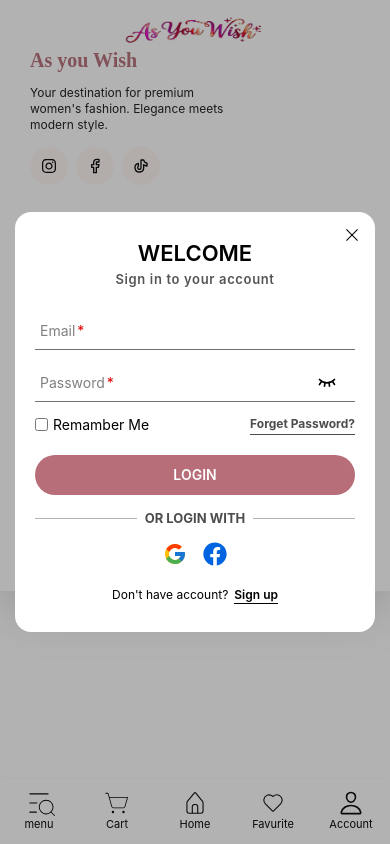
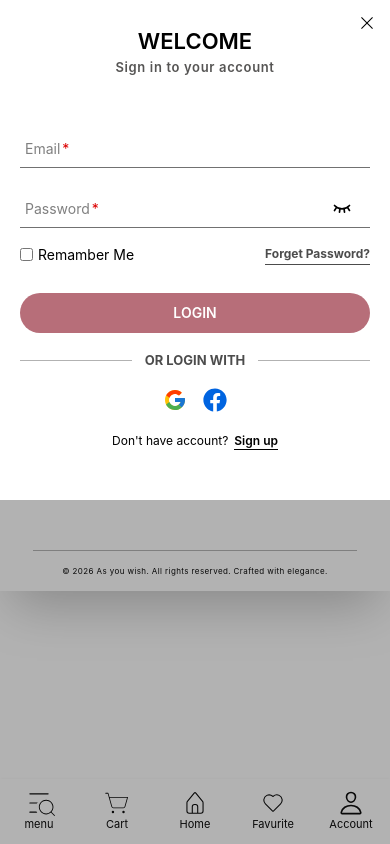
Before and after one commit to aj-codes-hub/AsYouWish, a React (Vite) app: page /product-detail in a window 390 px wide. Both pictures are taken after a click on the element "Account". Built offline with nearby package versions, Linux system fonts and the light colour scheme.

Commit message:
update UX/UI

```diff
--- a/src/Auth/loginModal.tsx
+++ b/src/Auth/loginModal.tsx
@@ -30,8 +30,8 @@ const handleOpenSignupModel = () => {
     </div>
 
 
-     <div className={`bg-white absolute left-1/2 -translate-y-1/2 -translate-x-1/2 py-[25px] px-[20px]
-                       rounded-2xl sm:w-[360px] max-w-[360px] w-[95%] login-entry`}>
+     <div className={`bg-white absolute left-1/2 sm:-translate-y-1/2 -translate-x-1/2 py-[25px] px-[20px]
+                       sm:rounded-2xl sm:w-[360px] sm:max-w-[360px] sm:w-[95%] w-full top-0 sm:top-1/2 login-entry`}>
 
 
      <div  onClick={() => hideLoginModal(false)}
@@ -48,7 +48,7 @@ const handleOpenSignupModel = () => {
 
         <form action="">
 
-          <div className='mt-[20px] flex flex-col gap-3'>
+          <div className='sm:mt-[20px] mt-[50px] flex flex-col sm:gap-3 gap-5'>
           <Input type='email'
                  value={email}
                  name='email'
@@ -68,7 +68,7 @@ const handleOpenSignupModel = () => {
 
           </div>
 
-        <div className='flex my-[12px]'>
+        <div className='flex sm:my-[12px] my-[16px]'>
             <input type="checkbox" className='cursor-pointer'/>
             <p className='ml-[5px] text-[14px]'>Remamber Me</p>
             <a href="#"
@@ -78,11 +78,11 @@ const handleOpenSignupModel = () => {
         </div>
 
          <button type='submit'
-                 className='mt-[8px] bg-primary w-full cursor-pointer rounded-full text-white font-semibold text-[14px] h-[40px]'>
+                 className='sm:mt-[8px] mt-[12px] bg-primary w-full cursor-pointer rounded-full text-white font-semibold text-[14px] h-[40px]'>
              LOGIN
          </button>
 
-         <div className='flex justify-between items-center my-[14px]'>
+         <div className='flex justify-between items-center sm:my-[14px] my-[18px]'>
 
           <div className='border-b w-[32%] border-black/30'/>
           <h2 className='text-[13px] text-black/70 font-bold'>
--- a/src/Auth/signupModal.tsx
+++ b/src/Auth/signupModal.tsx
@@ -35,8 +35,8 @@ const handleOpenSignInModel = () => {
     </div>
 
 
-     <div className='bg-white absolute top-1/2 left-1/2 -translate-y-1/2 -translate-x-1/2 py-[25px]
-                       rounded-2xl sm:w-[360px] max-w-[360px] w-[95%] signup-entry'>
+     <div className='bg-white absolute sm:top-1/2 top-0 left-1/2 sm:-translate-y-1/2 -translate-x-1/2 py-[25px]
+                       sm:rounded-2xl sm:w-[360px] sm:max-w-[360px] sm:w-[95%] w-full signup-entry'>
      <div  onClick={() => hideSignUpModal(false)}
            className='absolute top-[0px] right-[0px] cursor-pointer text-black p-[15px]'>
       <RxCross1 />
--- a/src/index.css
+++ b/src/index.css
@@ -96,7 +96,7 @@ h1{
 
   .addToCartAnimation {
    animation: CartAnimation 1s ease-in-out;
-   top: 50%;
+   top: 0%;
    font-size: 0px;
    left: 50%;
    transform: translate(-50%, -50%);
@@ -280,10 +280,12 @@ h1{
   opacity: 1;
 }
 
-.login-entry {
+
+@media (min-width: 638px) {
+
+  .login-entry {
     animation:loginEntry .3s ease-in;
     height: 420px;
-    top: 50%;
     overflow: hidden;
 }
 
@@ -302,14 +304,48 @@ h1{
   }
   100%{
     height: 420px;
-    top: 50%;
+    top:50%;
   }
 }
+
+}
+
+
+@media (max-width: 637px) {
+
+  .login-entry {
+    animation:loginEntry .4s ease-in;
+    height: 500px;
+    overflow: hidden;
+}
+
+@keyframes  loginEntry{
+  0%{
+    height: 0px;
+    top: 0%;
+  }
+  50%{
+    height: 420px;
+    top: 20%;
+  }
+  60%{
+    height: 420px;
+    top: 20%;
+  }
+  100%{
+    height: 500px;
+    top: 0%;
+  }
+}
+
+
+}
+
+@media (min-width: 638px) {
 
 .signup-entry {
     animation:signupEntry .3s ease-in;
     height: 535px;
-    top: 50%;
     overflow: hidden;
 }
 
@@ -331,3 +367,35 @@ h1{
     top: 50%;
   }
 }
+
+}
+
+
+@media (max-width: 637px) {
+
+.signup-entry {
+    animation:signupEntry .4s ease-in;
+    height: 535px;
+    overflow: hidden;
+}
+
+@keyframes  signupEntry{
+  0%{
+    height: 0px;
+    top: 00%;
+  }
+  50%{
+    height:535px;
+    top: 10%;
+  }
+  60%{
+    height: 535px;
+    top: 10%;
+  }
+  100%{
+    height: 535px;
+    top: 0%;
+  }
+}
+
+}
```
